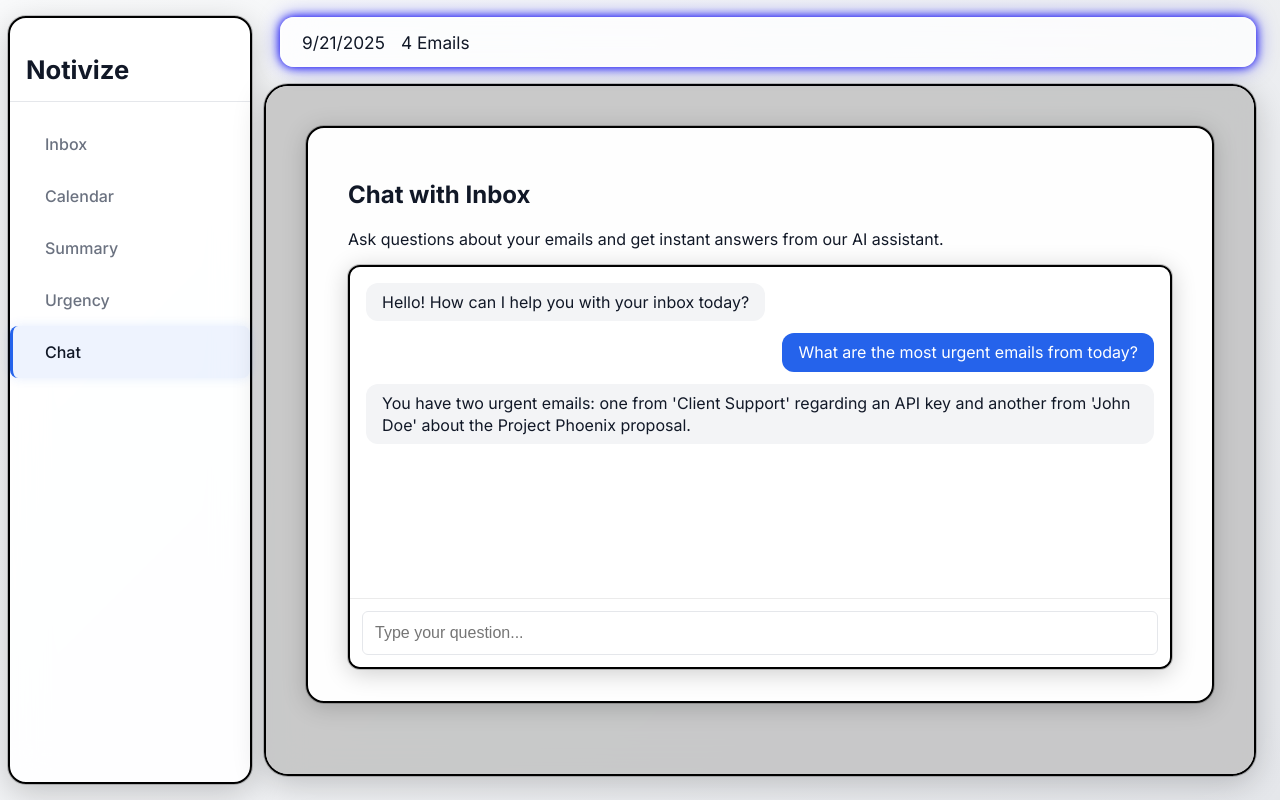
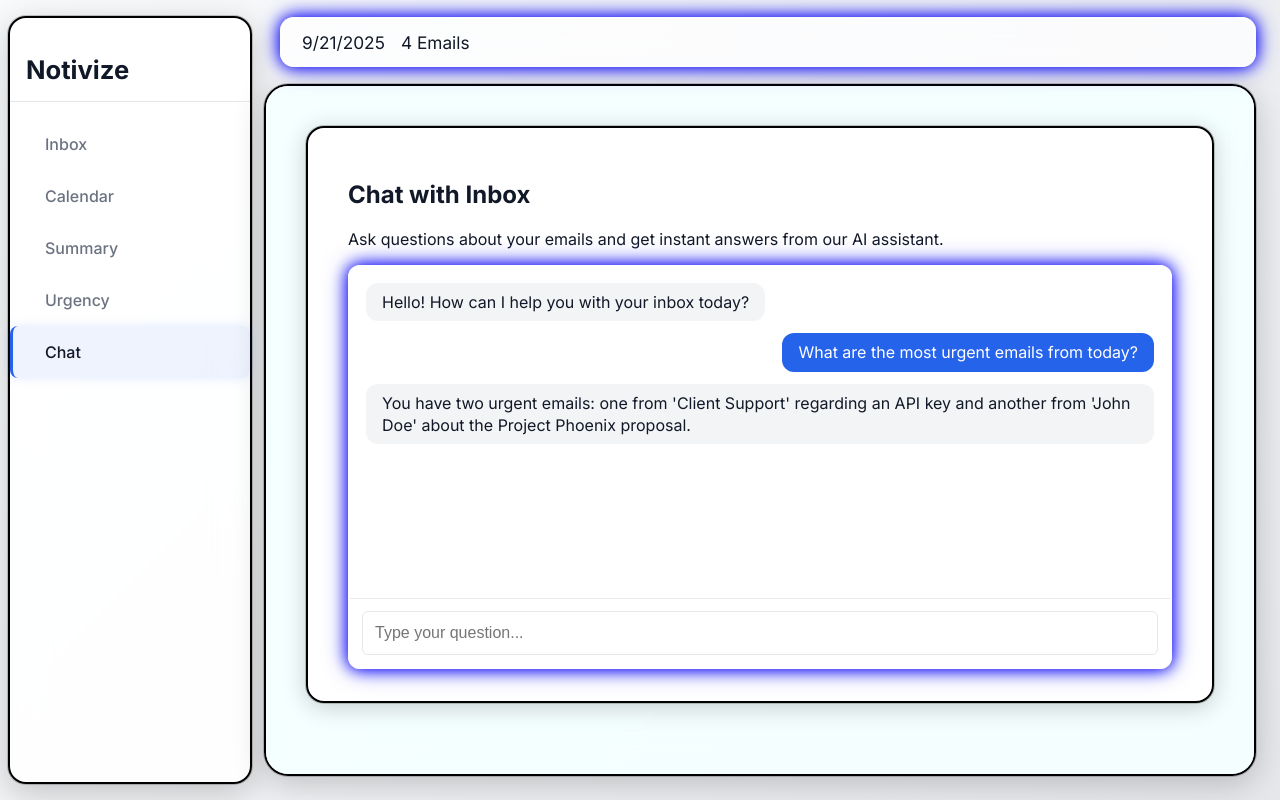
Before and after one commit to TheActualJacob/notivize, a React (Vite) app in the folder frontend-app/: page /notivize/chat in a window 1280 px wide. Built offline with nearby package versions, Linux system fonts and the light colour scheme.

Commit message:
some visual arts

```diff
--- a/frontend-app/src/styles/styles.css
+++ b/frontend-app/src/styles/styles.css
@@ -1,11 +1,11 @@
 @keyframes rainbow-border-glow {
-  0% { box-shadow: 0 0 10px #ff0000, 0 0 20px rgba(255, 0, 0, 0.5); }
-  17% { box-shadow: 0 0 10px #ffa500, 0 0 20px rgba(255, 165, 0, 0.5); }
-  33% { box-shadow: 0 0 10px #ffff00, 0 0 20px rgba(255, 255, 0, 0.5); }
-  50% { box-shadow: 0 0 10px #00ff00, 0 0 20px rgba(0, 255, 0, 0.5); }
-  67% { box-shadow: 0 0 10px #0000ff, 0 0 20px rgba(0, 0, 255, 0.5); }
-  84% { box-shadow: 0 0 10px #4b0082, 0 0 20px rgba(75, 0, 130, 0.5); }
-  100% { box-shadow: 0 0 10px #9400d3, 0 0 20px rgba(148, 0, 211, 0.5); }
+  0% { box-shadow: 0 0 15px #ff0000, 0 0 25px rgba(255, 0, 0, 0.6); }
+  17% { box-shadow: 0 0 15px #ffa500, 0 0 25px rgba(255, 165, 0, 0.6); }
+  33% { box-shadow: 0 0 15px #ffff00, 0 0 25px rgba(255, 255, 0, 0.6); }
+  50% { box-shadow: 0 0 15px #00ff00, 0 0 25px rgba(0, 255, 0, 0.6); }
+  67% { box-shadow: 0 0 15px #0000ff, 0 0 25px rgba(0, 0, 255, 0.6); }
+  84% { box-shadow: 0 0 15px #4b0082, 0 0 25px rgba(75, 0, 130, 0.6); }
+  100% { box-shadow: 0 0 15px #9400d3, 0 0 25px rgba(148, 0, 211, 0.6); }
 }
 
 /* Header info (date + counts) */
@@ -116,7 +116,7 @@ body {
   grid-area: main;
   overflow-y: auto;
   padding: 2.5rem;
-  background: rgba(199, 199, 199, 0.95);
+  background: rgba(245, 255, 255, 0.95);
   border-radius: 24px;
   box-shadow: 0 8px 32px rgba(0,0,0,0.2), 0 0 0 1px rgba(0,0,0,0.2);
   backdrop-filter: var(--glass-blur);
@@ -243,7 +243,7 @@ body {
   text-align: center;
   padding: 1rem;
   border-radius: 16px;
-  background: rgba(255, 255, 255, 0.711);
+  background: rgba(255, 255, 255, 0.662);
   backdrop-filter: blur(12px) saturate(180%);
   box-shadow: 0 4px 24px rgba(0,0,0,0.2), 0 0 0 1px rgba(0,0,0,0.2);
   border: 2.5px solid #000;
@@ -412,12 +412,16 @@ body {
   display: flex;
   flex-direction: column;
   height: 400px;
-  border: 2.5px solid #000;
+  border: 2px solid rgba(255, 255, 255, 0.3);
   border-radius: 12px;
   overflow: hidden;
   margin-top: 1rem;
-  background: rgba(255,255,255,0.6);
-  box-shadow: 0 4px 24px rgba(0,0,0,0.2), 0 0 0 1px rgba(0,0,0,0.2);
+  background: rgba(255, 255, 255, 0.75);
+  animation: rainbow-border-glow 8s linear infinite;
+  backdrop-filter: var(--glass-blur);
+  box-shadow: 0 4px 24px rgba(0, 0, 0, 0.15);
+  position: relative;
+  z-index: 1;
 }
 
 .chat-messages {
```
